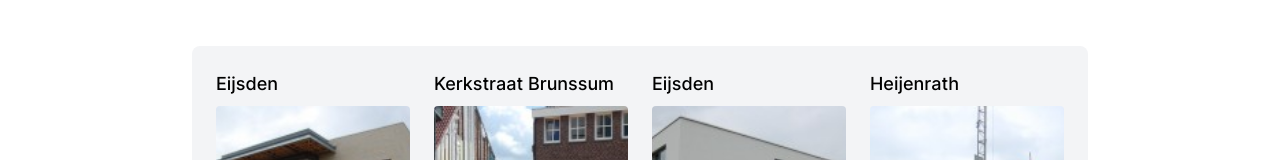
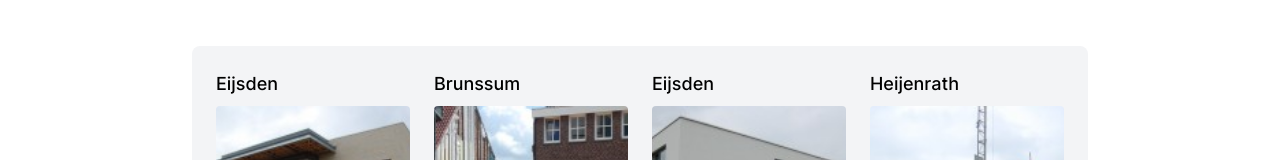
Before and after one commit to nicknijenhuis/construction, a Next.js app: page / in a window 1280 px wide. Shown: the part 566-726 px from the top of the page. Built offline with nearby package versions, Linux system fonts and the light colour scheme.

Commit message:
fix: brunssum instead of kerkstraat brunssum for text-height

```diff
--- a/src/app/page.tsx
+++ b/src/app/page.tsx
@@ -56,7 +56,7 @@ export default function HomePage() {
             />
           </div>
           <div>
-            <h4 className='text-lg font-medium mb-2'>Kerkstraat Brunssum</h4>
+            <h4 className='text-lg font-medium mb-2'>Brunssum</h4>
             <Image
               src='/images/Kerkstraat.jpg'
               alt='Bouwproject aan Kerkstraat in Brunssum'
```
